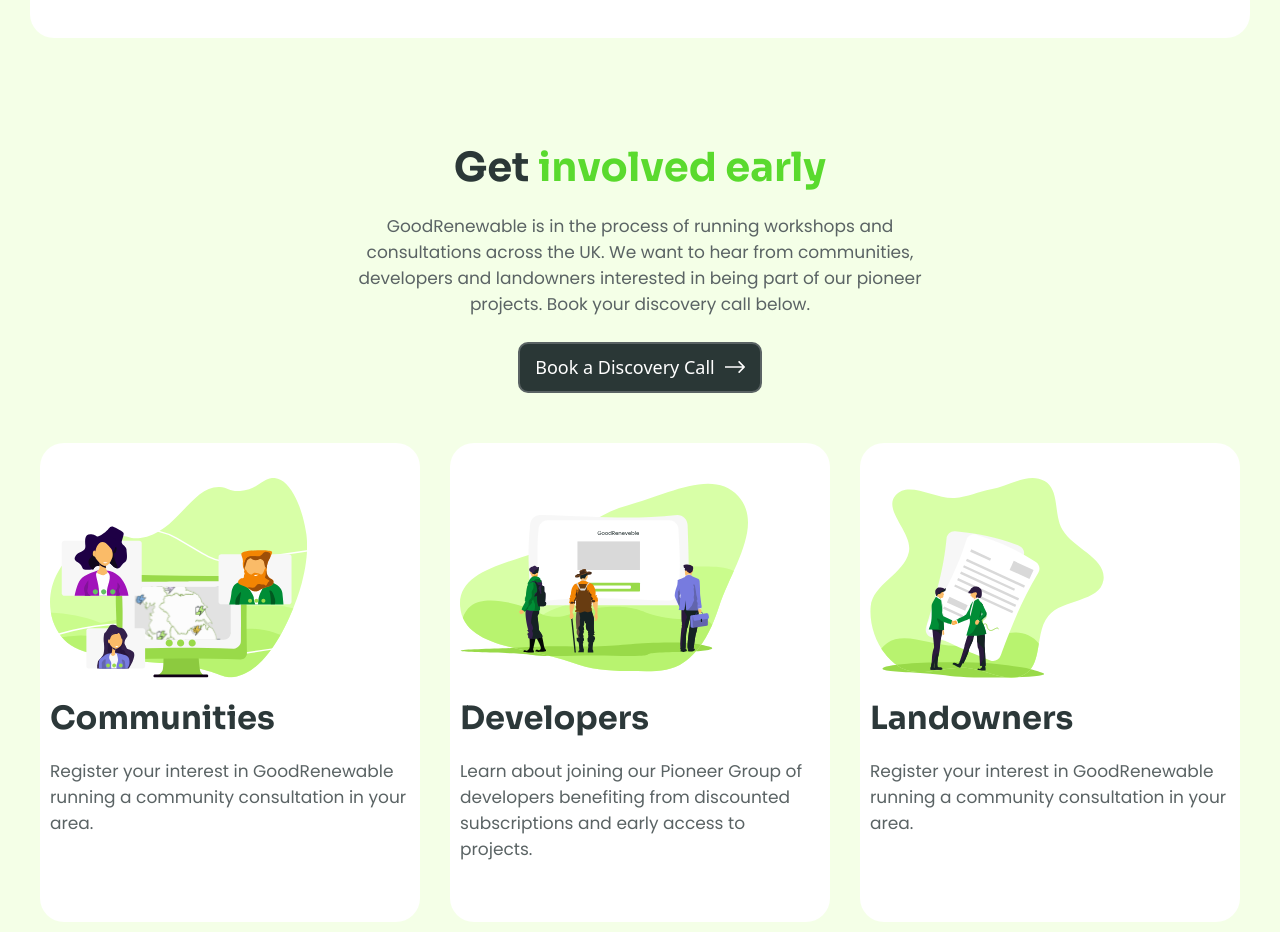
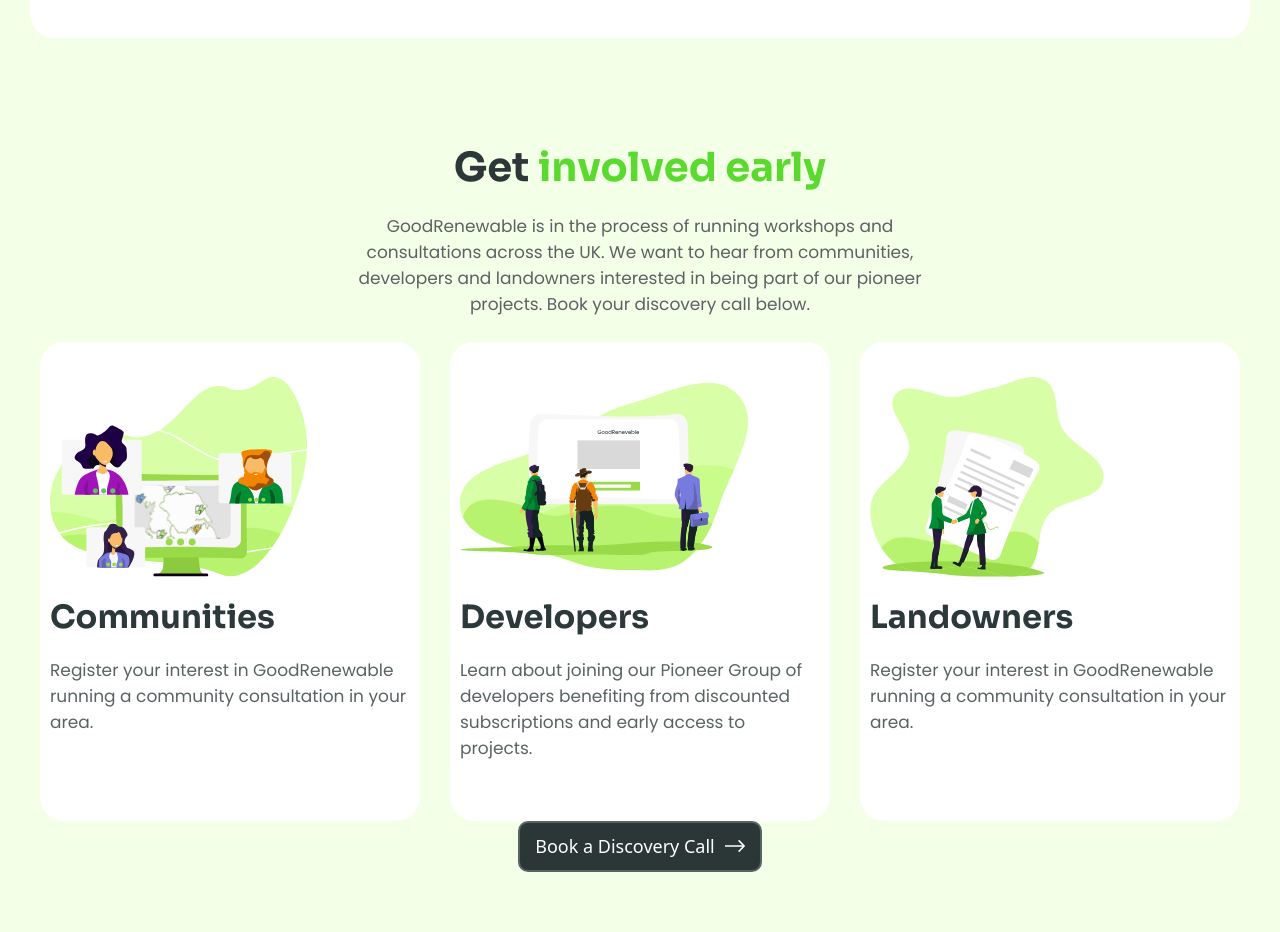
Before and after one commit to elghanbibadr/GoodRenewable, a React (Vite) app: page / in a window 1280 px wide. Shown: the part 3920-4852 px from the top of the page. Built offline with nearby package versions, Linux system fonts and the light colour scheme.

Commit message:
switch places between gridx3 and the button

```diff
--- a/src/componenet/Callout/Callout.jsx
+++ b/src/componenet/Callout/Callout.jsx
@@ -5,14 +5,14 @@
 import { Gridx3 } from '../UI/Gridx3'
 const Callout = () => {
   return (
-    <div className='mt-40 p-4'>
+    <div className='mt-40 p-4 md:grid md:grid-rows-[auto] items-center'>
         <div className='md:text-center'>
             <h3>Get <strong>involved early</strong></h3>
             <p className='my-10 lg:w-1/2 lg:mx-auto'>
             GoodRenewable is in the process of running workshops and consultations across the UK. We want to hear from communities, developers and landowners interested in being part of our pioneer projects. Book your discovery call below.
             </p>
         </div>
-        <BookCallBtn fill='white' className='py-4 md:mx-auto mb-20 bg-black text-white' text='Book a Discovery Call'/>
+        <BookCallBtn fill='white' className='py-4 md:row-start-3 md:mx-auto mb-20 bg-black text-white' text='Book a Discovery Call'/>
      <Gridx3>
        {CalloutCardsData.map(({id,title,text,img})=>{
           return <CalloutCard id={id} title={title} text={text} img={img} />;
```
